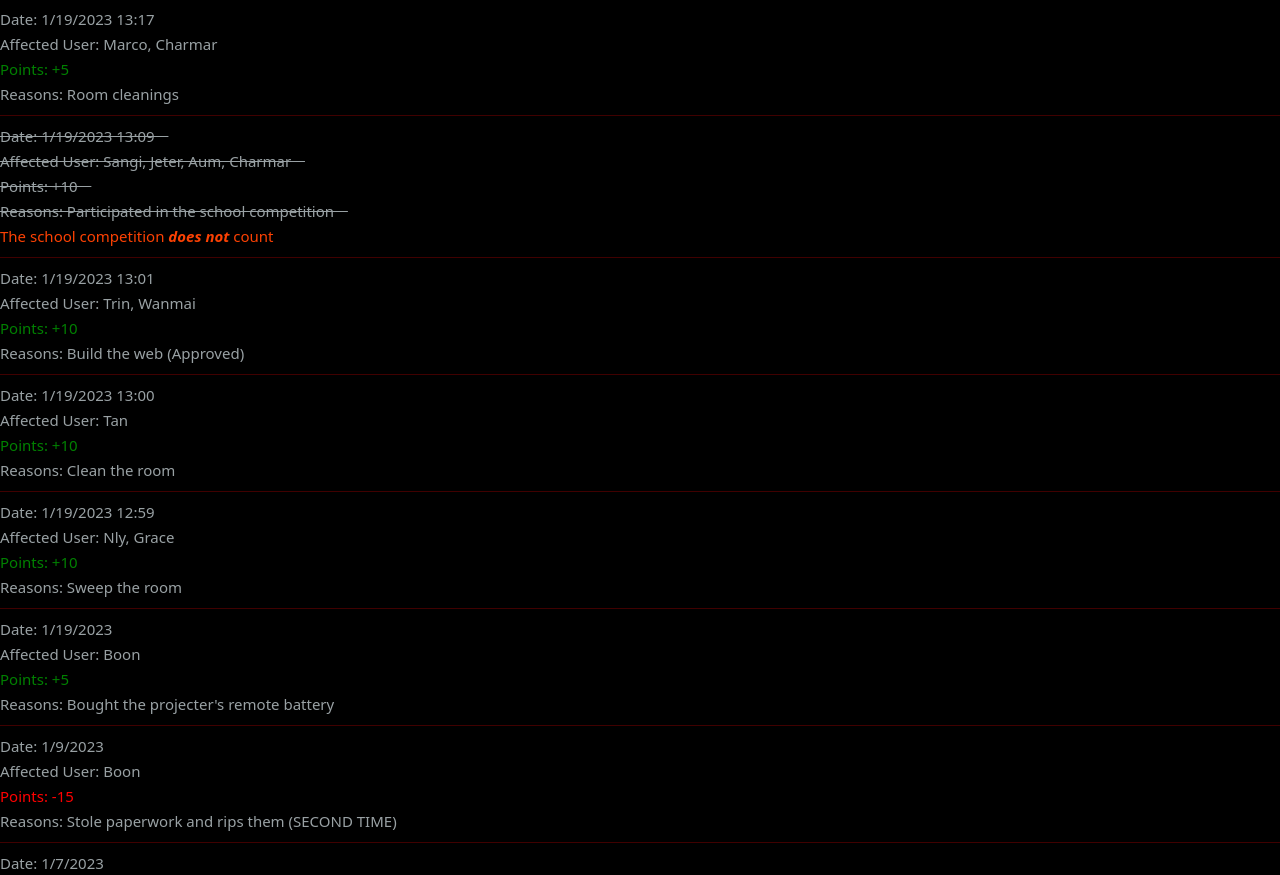
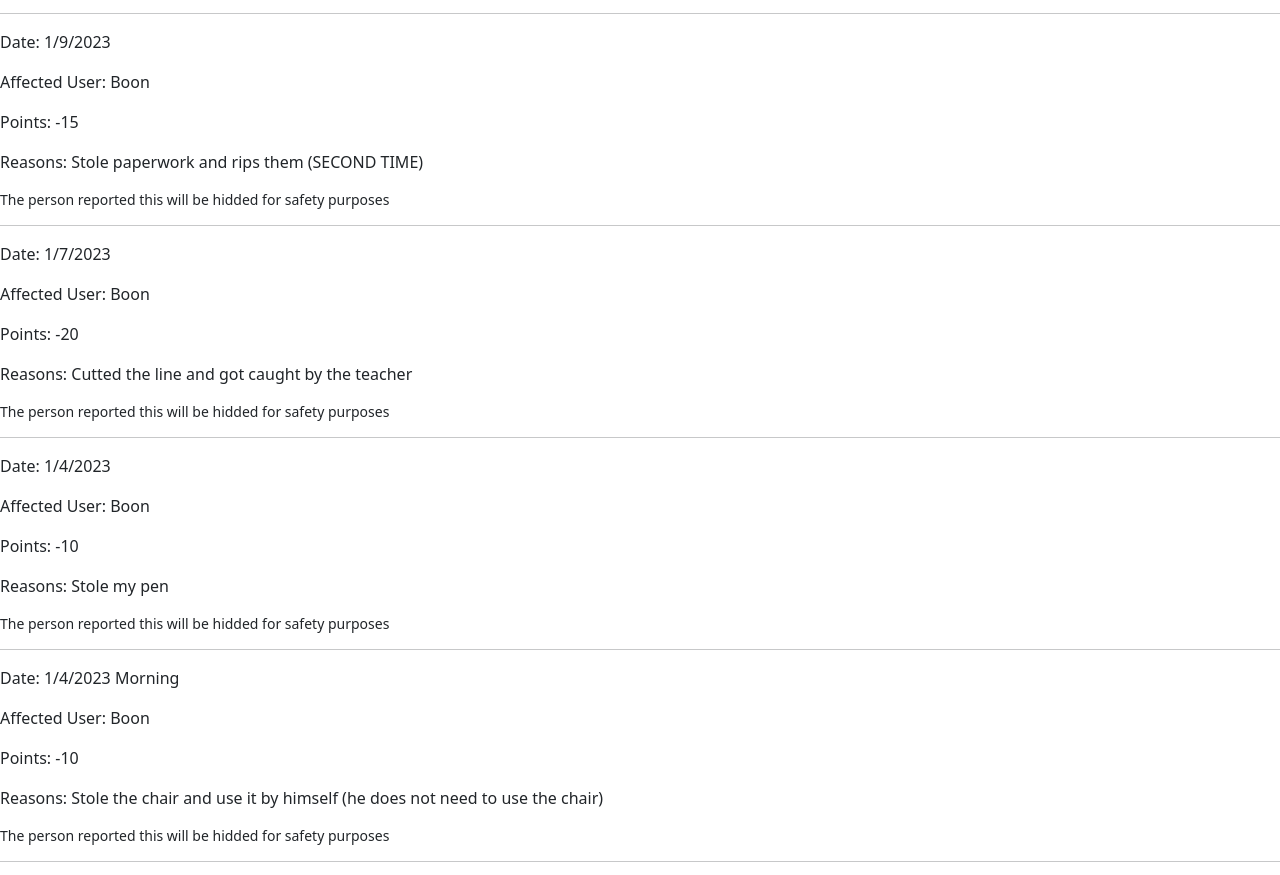
Before and after one commit to pickingname/scoresystem, a plain HTML site: page links/scorelog.html in a window 1280 px wide. Shown: the part 109-984 px from the top of the page. Drawn offline with nearby package versions, Linux system fonts and the light colour scheme; a script that the page names is missing.

Commit message:
log changes

```diff
--- a/links/scorelog.html
+++ b/links/scorelog.html
@@ -7,18 +7,6 @@
       <title>1/2 Score Logs</title>
       <script src="https://cdn.jsdelivr.net/npm/bootstrap@5.2.3/dist/js/bootstrap.bundle.min.js" integrity="sha384-kenU1KFdBIe4zVF0s0G1M5b4hcpxyD9F7jL+jjXkk+Q2h455rYXK/7HAuoJl+0I4" crossorigin="anonymous"></script>
       <script src="https://ajax.googleapis.com/ajax/libs/jquery/3.6.1/jquery.min.js"></script>
-      <style>
-        hr{
-          background-color: red;
-          border-color: red;
-        }
-        body{
-          background-color: #000000;
-          color: #99a1a4;
-          font-size: 15px;
-          line-height: 60%;
-        }
-      </style>
    </head>
    <body style="margin:0px">
       <nav class="navbar navbar-expand-lg navbar-dark bg-dark"> <!-- Navbars starts here -->
@@ -50,92 +38,54 @@
       <p> </p>
       <h3 style="text-align: center">Score adjustment logs</h3>
       <hr>
-     <div>
-      <p>Date: 1/19/2023 13:17</p>
-      <p>Affected User: Marco, Charmar</p>
-      <p style="color: green">Points: +5</p>
-      <p>Reasons: Room cleanings</p>
-      <hr>
-    </div>
-     <div>
-      <p style="text-decoration: line-through">Date: 1/19/2023 13:09ㅤ</p>
-      <p style="text-decoration: line-through">Affected User: Sangi, Jeter, Aum, Charmarㅤ</p>
-      <p style="text-decoration: line-through">Points: +10ㅤ</p>
-      <p style="text-decoration: line-through">Reasons: Participated in the school competitionㅤ</p>
-      <p style="color: #fc4103">The school competition <strong><em>does not</em></strong> count</p>
-      <hr>
-    </div>
-     <div>
-      <p>Date: 1/19/2023 13:01</p>
-      <p>Affected User: Trin, Wanmai</p>
-      <p style="color: green">Points: +10</p>
-      <p>Reasons: Build the web (Approved)</p>
-      <hr>
-    </div>
-     <div>
-      <p>Date: 1/19/2023 13:00</p>
-      <p>Affected User: Tan</p>
-      <p style="color: green">Points: +10</p>
-      <p>Reasons: Clean the room</p>
-      <hr>
-    </div>
-     <div>
-      <p>Date: 1/19/2023 12:59</p>
-      <p>Affected User: Nly, Grace</p>
-      <p style="color: green">Points: +10</p>
-      <p>Reasons: Sweep the room</p>
-      <hr>
-    </div>
-     <div>
-      <p>Date: 1/19/2023 </p>
-      <p>Affected User: Boon</p>
-      <p style="color: green">Points: +5 </p>
-      <p>Reasons: Bought the projecter's remote battery</p>
-      <hr>
-    </div>
       <div>
          <p>Date: 1/9/2023</p>
          <p>Affected User: Boon</p>
-         <p style="color: red">Points: -15</p>
+         <p>Points: -15</p>
          <p>Reasons: Stole paperwork and rips them (SECOND TIME)</p>
+         <h6><small>The person reported this will be hidded for safety purposes</small></h6>
          <hr>
       </div>
       <div>
          <p>Date: 1/7/2023</p>
          <p>Affected User: Boon</p>
-         <p style="color: red">Points: -20</p>
+         <p>Points: -20</p>
          <p>Reasons: Cutted the line and got caught by the teacher</p>
+         <h6><small>The person reported this will be hidded for safety purposes</small></h6>
          <hr>
       </div>
       <div>
          <p>Date: 1/4/2023</p>
          <p>Affected User: Boon</p>
-         <p style="color: red">Points: -10</p>
+         <p>Points: -10</p>
          <p>Reasons: Stole my pen</p>
+         <h6><small>The person reported this will be hidded for safety purposes</small></h6>
          <hr>
       </div>
       <div>
          <p>Date: 1/4/2023 Morning</p>
          <p>Affected User: Boon</p>
-         <p style="color: red">Points: -10</p>
+         <p>Points: -10</p>
          <p>Reasons: Stole the chair and use it by himself (he does not need to use the chair)</p>
+         <h6><small>The person reported this will be hidded for safety purposes</small></h6>
          <hr>
       </div>
       <div>
          <p>Date: 1/3/2023 17:28</p>
          <p>Affected User: Boon</p>
-         <p style="color: red">Points: -10</p>
+         <p>Points: -10</p>
          <p>Reasons: Stole my paperwork, rips them off + additional bullying</p>
+         <h6><small>The person reported this will be hidded for safety purposes</small></h6>
          <hr>
       </div>
       <div>
          <p>Date: 1/3/2023</p>
          <p>Affected User: Boon</p>
-         <p style="color: red">Points: -5</p>
+         <p>Points: -5</p>
          <p>Reasons: Throws trash at Ming in math class</p>
+         <h6><small>The person reported this will be hidded for safety purposes</small></h6>
          <hr>
       </div>
-
       <script src="https://scoresystem.statuspage.io/embed/script.js"></script> <!-- Dont touch-->
      <noscript><i><strong>Javascript required</strong></i></noscript> <!-- Requries js -->
    </body>
```
Also changed, not shown: links/devlogs/updatelogs.html (+1 -50 lines).
